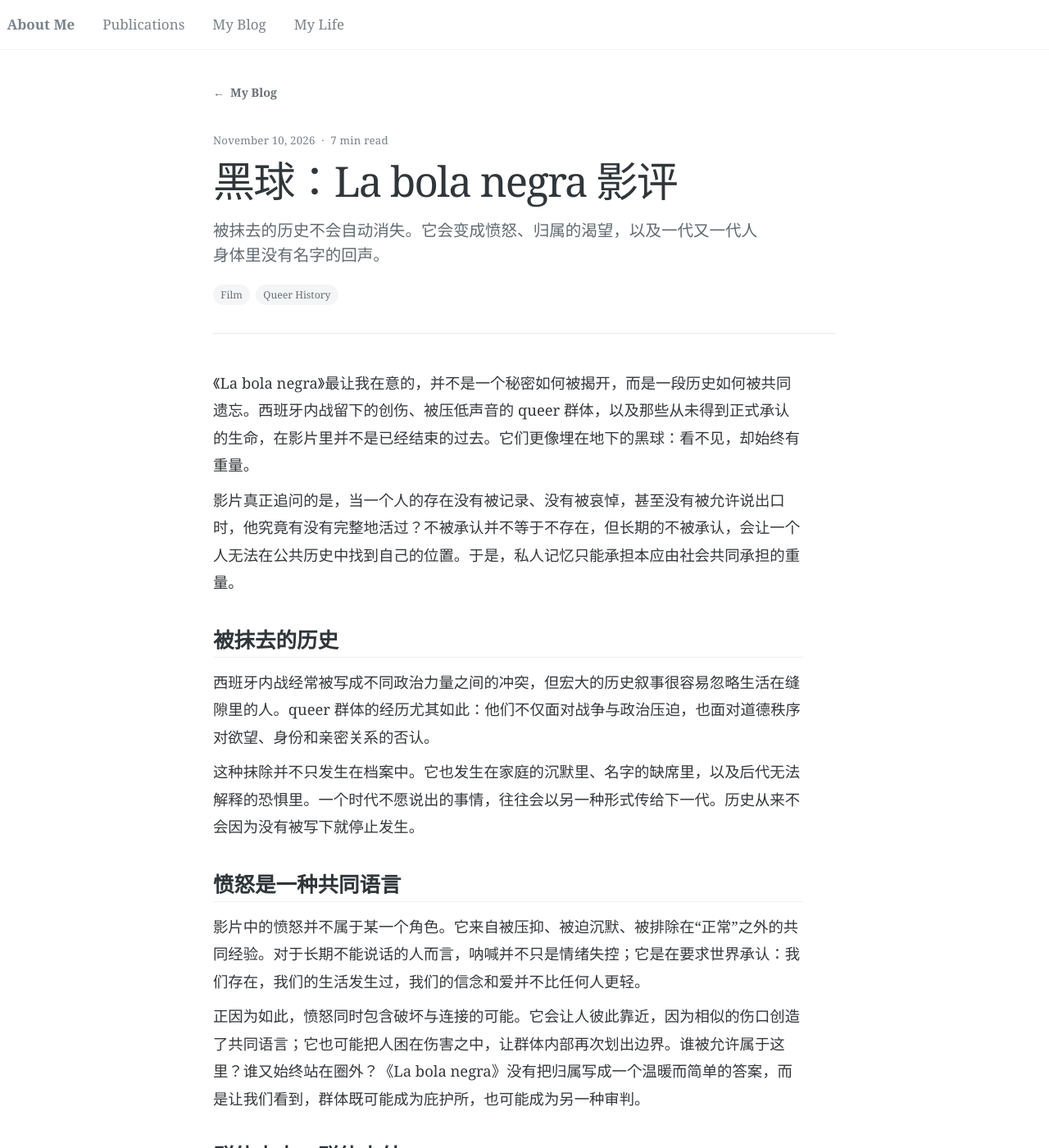
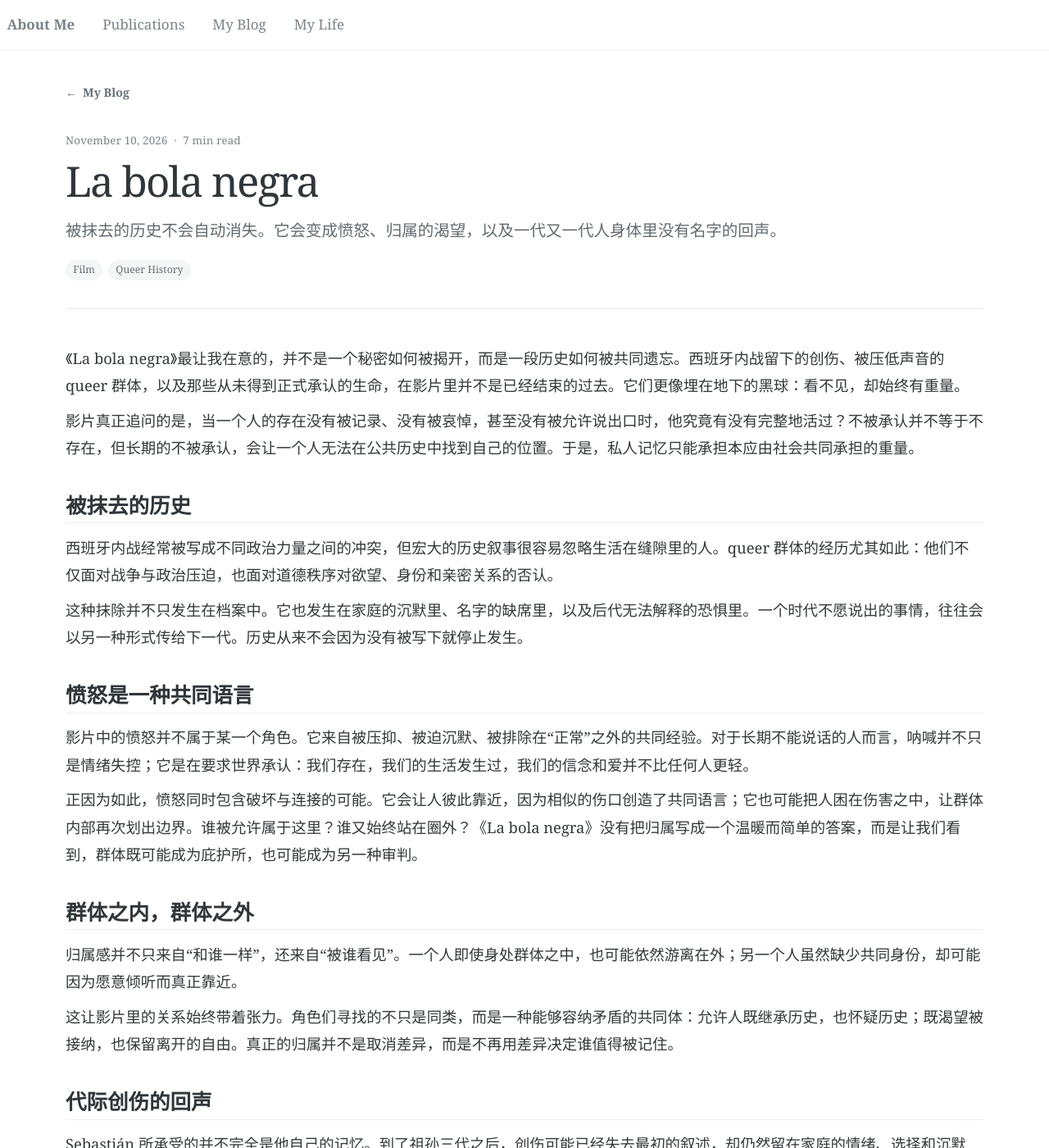
Before and after one commit to Cathylixi/Cathylixi.github.io, a Jekyll site: the page built from _posts/2026-11-10-la-bola-negra-review.md, in a window 1280 px wide and 1400 px high. Shown: the whole window at 82% size. Built offline with Jekyll 4.4.1, drawn with Linux system fonts in a browser that asks for light colours.

Commit message:
Widen blog essays and simplify title

```diff
--- a/_posts/2026-11-10-la-bola-negra-review.md
+++ b/_posts/2026-11-10-la-bola-negra-review.md
@@ -1,5 +1,5 @@
 ---
-title: "黑球：La bola negra 影评"
+title: "La bola negra"
 subtitle: "被抹去的历史不会自动消失。它会变成愤怒、归属的渴望，以及一代又一代人身体里没有名字的回声。"
 summary: "从西班牙内战与 queer 历史的缺席出发，谈《La bola negra》里的共同愤怒、群体归属与代际创伤。"
 cover_text: "LA BOLA NEGRA"
--- a/_sass/_blog.scss
+++ b/_sass/_blog.scss
@@ -255,8 +255,11 @@
   .blog-empty__title { color: #303b40; font-size: 1.25rem; }
 }
 
-/* Long-form post pages */
-.longform-post { max-width: 760px; margin-top: 1.25rem; }
+/* Long-form post pages — share the same responsive canvas as the blog index. */
+.longform-post {
+  max-width: 1120px;
+  margin-top: 1.25rem;
+}
 
 .page__content .longform-post__back {
   display: inline-flex;
@@ -277,7 +280,7 @@
   border-bottom: 1px solid #e7e9ea;
 
   h1 {
-    max-width: 720px;
+    max-width: none;
     margin: 0;
     padding: 0;
     color: #30363a;
@@ -302,7 +305,7 @@
 }
 
 .page__content .longform-post__subtitle {
-  max-width: 680px;
+  max-width: none;
   margin: 1rem 0 0;
   color: #626a70;
   font-size: 1.15rem;
@@ -325,7 +328,7 @@
 }
 
 .longform-post__body {
-  max-width: 720px;
+  max-width: none;
   color: #34383b;
   font-family: $global-font-family;
 
```
